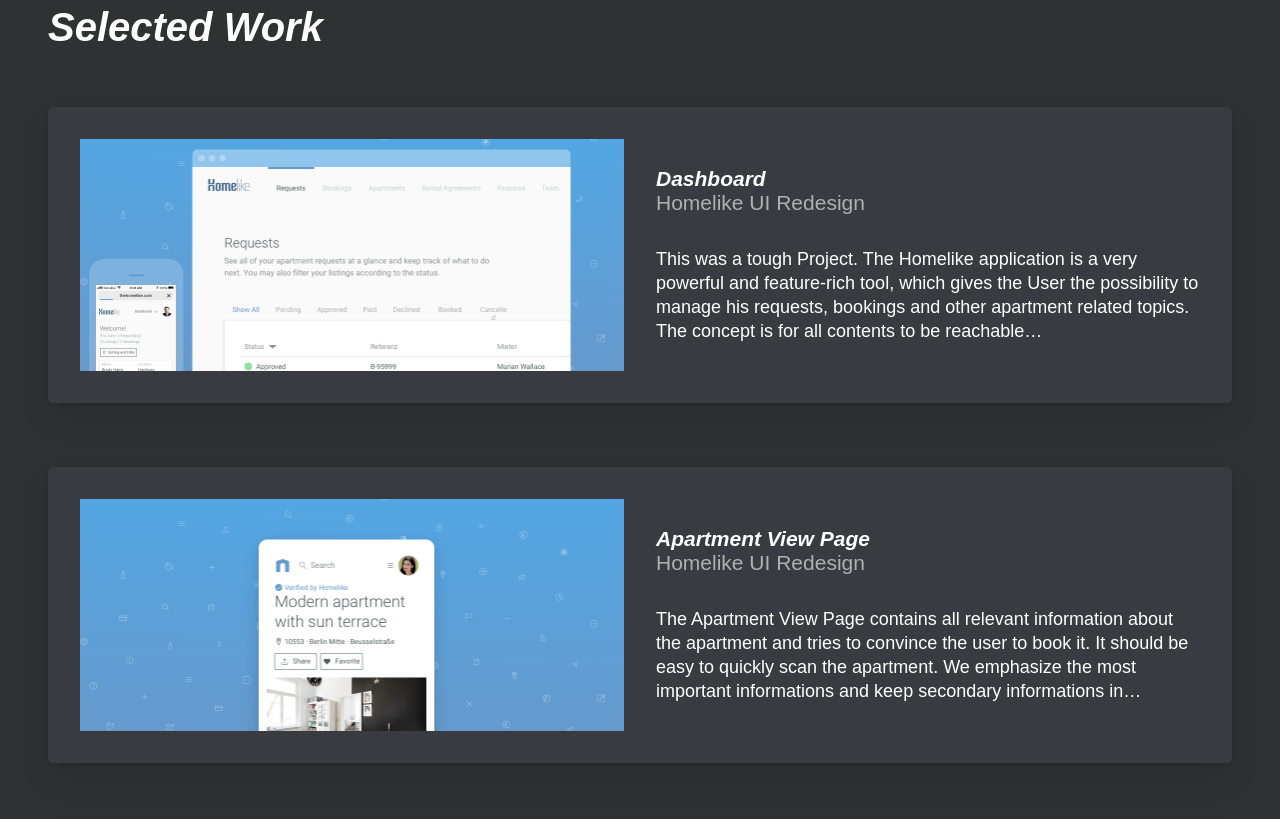
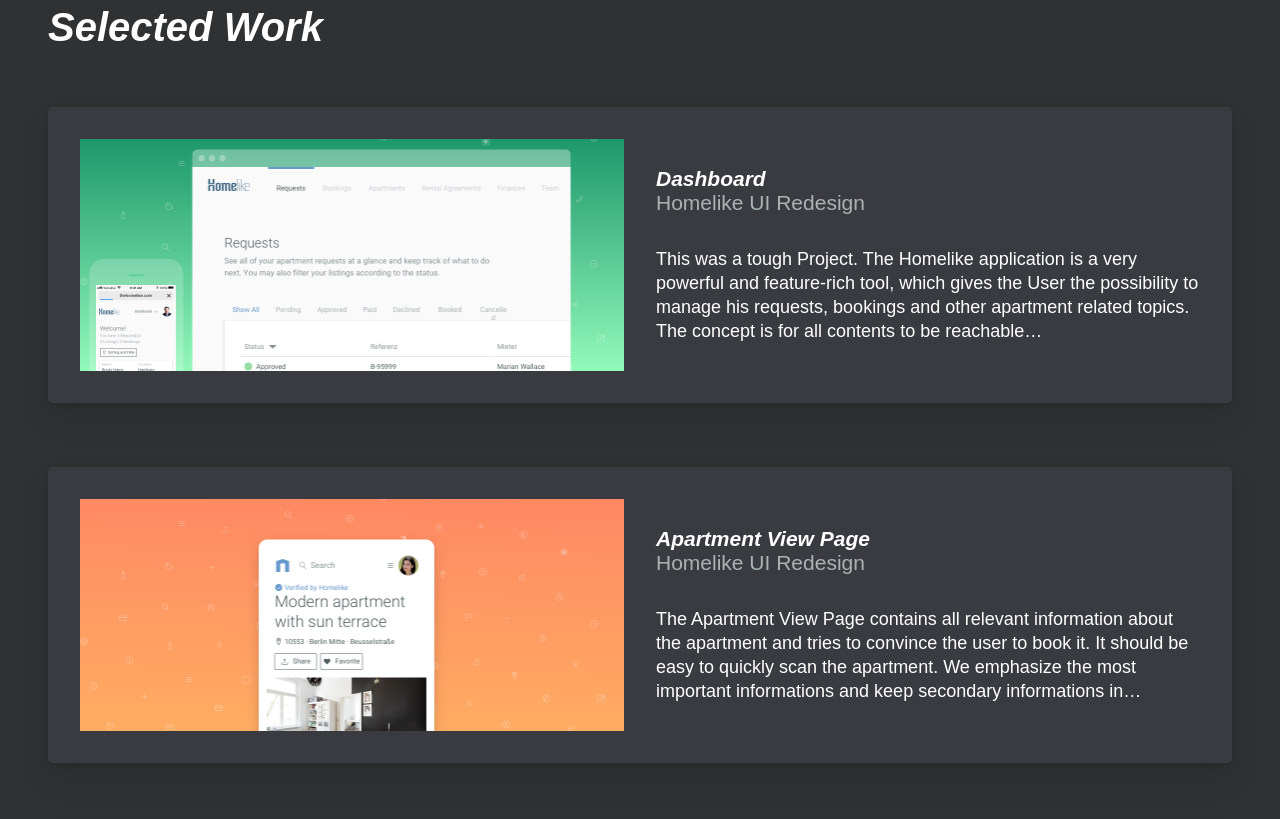
Before and after one commit to vod3/mkubiak.work, a Gatsby site: page / in a window 1280 px wide. Shown: the part 875-1694 px from the top of the page. Built offline with nearby package versions, Linux system fonts and the light colour scheme; Gatsby itself is replaced by a stand-in of ours; a web font is replaced by a local one.

Commit message:
work colors

```diff
--- a/src/pages/portfolio/homelike-dashboard.md
+++ b/src/pages/portfolio/homelike-dashboard.md
@@ -5,7 +5,7 @@ title: 'Dashboard'
 subtitle: 'Homelike UI Redesign'
 type: 'portfolio'
 image: '../../images/work/homelike_dashboard_head.png'
-headerColor: 'linear-gradient(-179deg, #52A6E3 0%, #6699CC 100%);'
+headerColor: 'linear-gradient(0deg, #93F9B9 0%, #1D976C 100%);'
 headerMaxWidth: '1000px'
 featured: true
 ---
--- a/src/pages/portfolio/homelike-view.md
+++ b/src/pages/portfolio/homelike-view.md
@@ -5,7 +5,7 @@ title: 'Apartment View Page'
 subtitle: 'Homelike UI Redesign'
 type: 'portfolio'
 image: '../../images/work/homelike_view_head.png'
-headerColor: 'linear-gradient(-179deg, #52A6E3 0%, #6699CC 100%);'
+headerColor: 'linear-gradient(-179deg, #FF8863 0%, #FFAD63 100%);'
 headerMaxWidth: '1000px'
 featured: true
 ---
```
